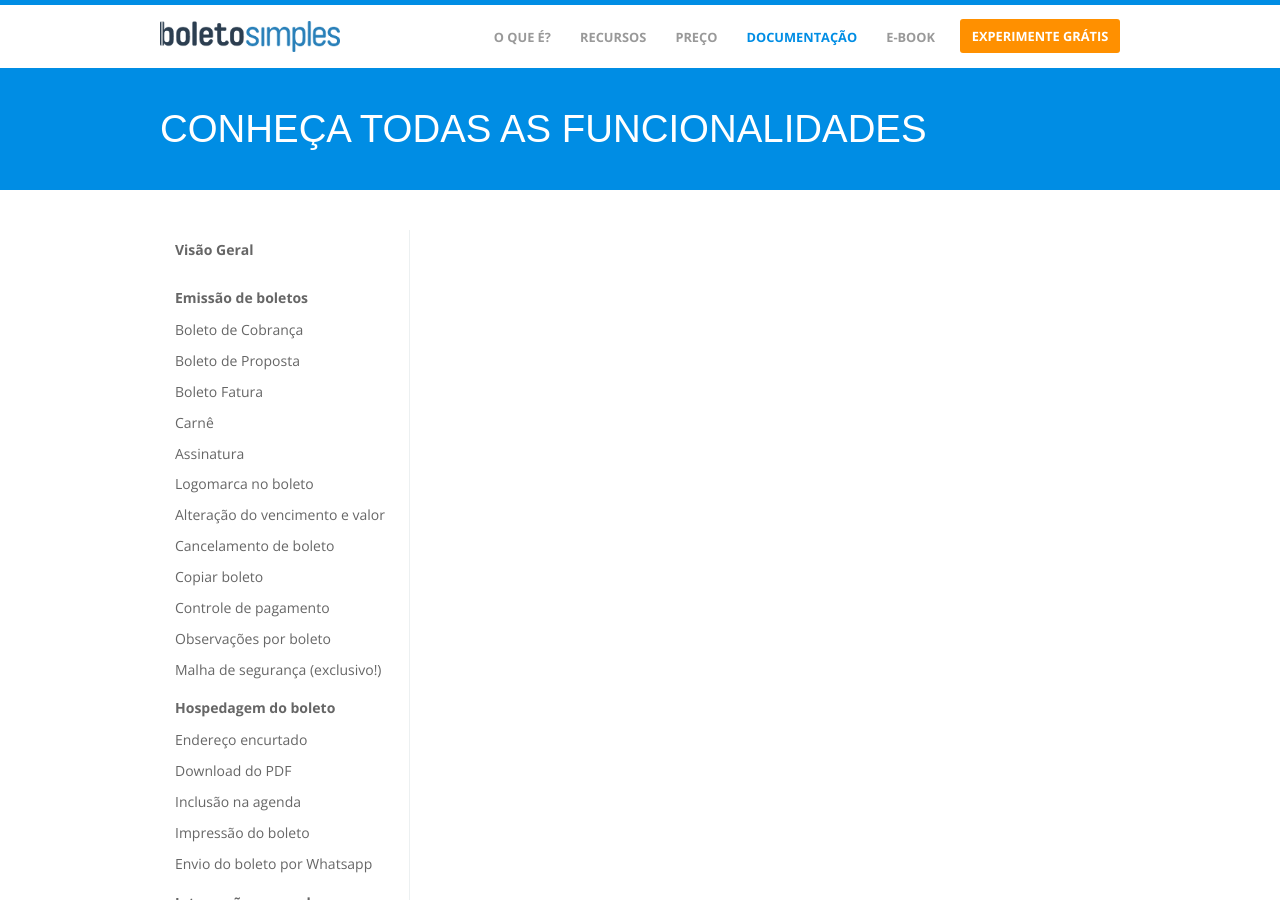
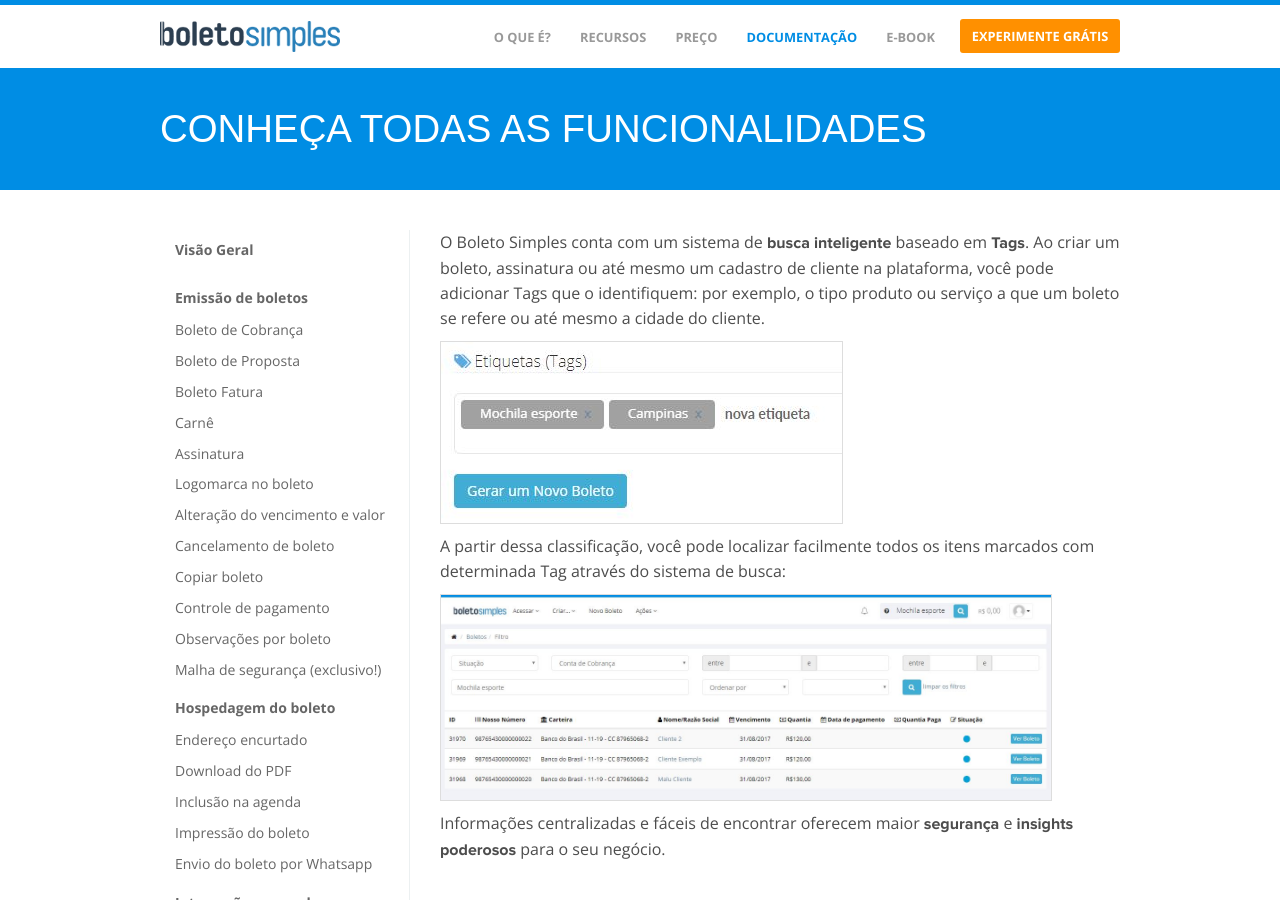
Before and after one commit to BoletoSimples/boletosimples-features, a Jekyll site: the page built from busca-inteligente.markdown, in a window 1280 px wide and 900 px high. Built offline with Jekyll 4.4.1, drawn with Linux system fonts in a browser that asks for light colours.

Commit message:
Updated Busca Inteligente

```diff
--- a/busca-inteligente.markdown
+++ b/busca-inteligente.markdown
@@ -3,3 +3,14 @@
 date: 2018-01-30 17:54:00 -02:00
 position: 14
 ---
+
+O Boleto Simples conta com um sistema de **busca inteligente** baseado em **Tags**.
+Ao criar um boleto, assinatura ou até mesmo um cadastro de cliente na plataforma, você pode adicionar Tags que o identifiquem: por exemplo, o tipo produto ou serviço a que um boleto se refere ou até mesmo a cidade do cliente.
+
+![tag 1.JPG](/uploads/tag%201.JPG)
+
+A partir dessa classificação, você pode localizar facilmente todos os itens marcados com determinada Tag através do sistema de busca:
+
+![tag2.JPG](/uploads/tag2.JPG)
+
+Informações centralizadas e fáceis de encontrar oferecem maior **segurança** e **insights poderosos** para o seu negócio.
```
